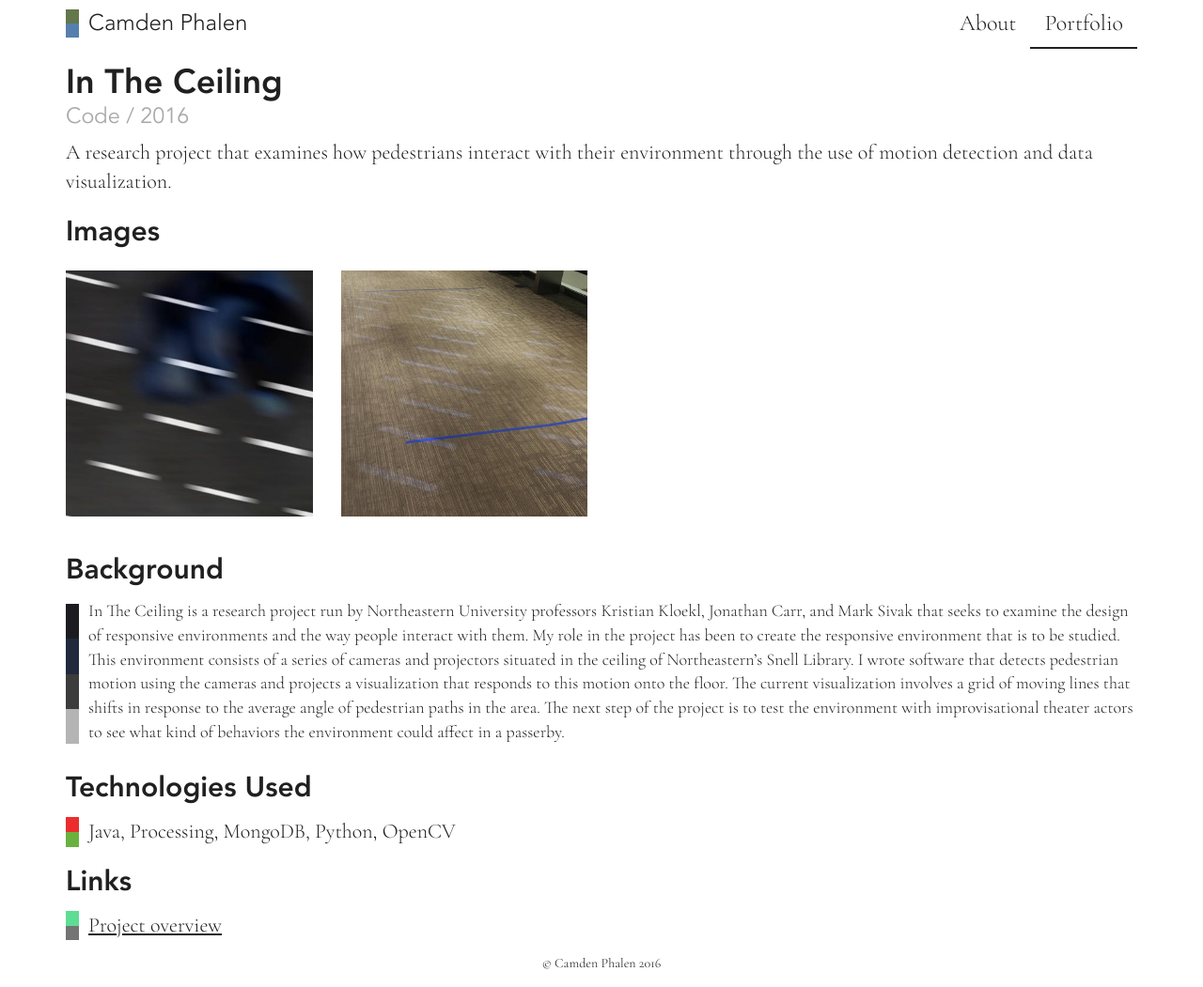
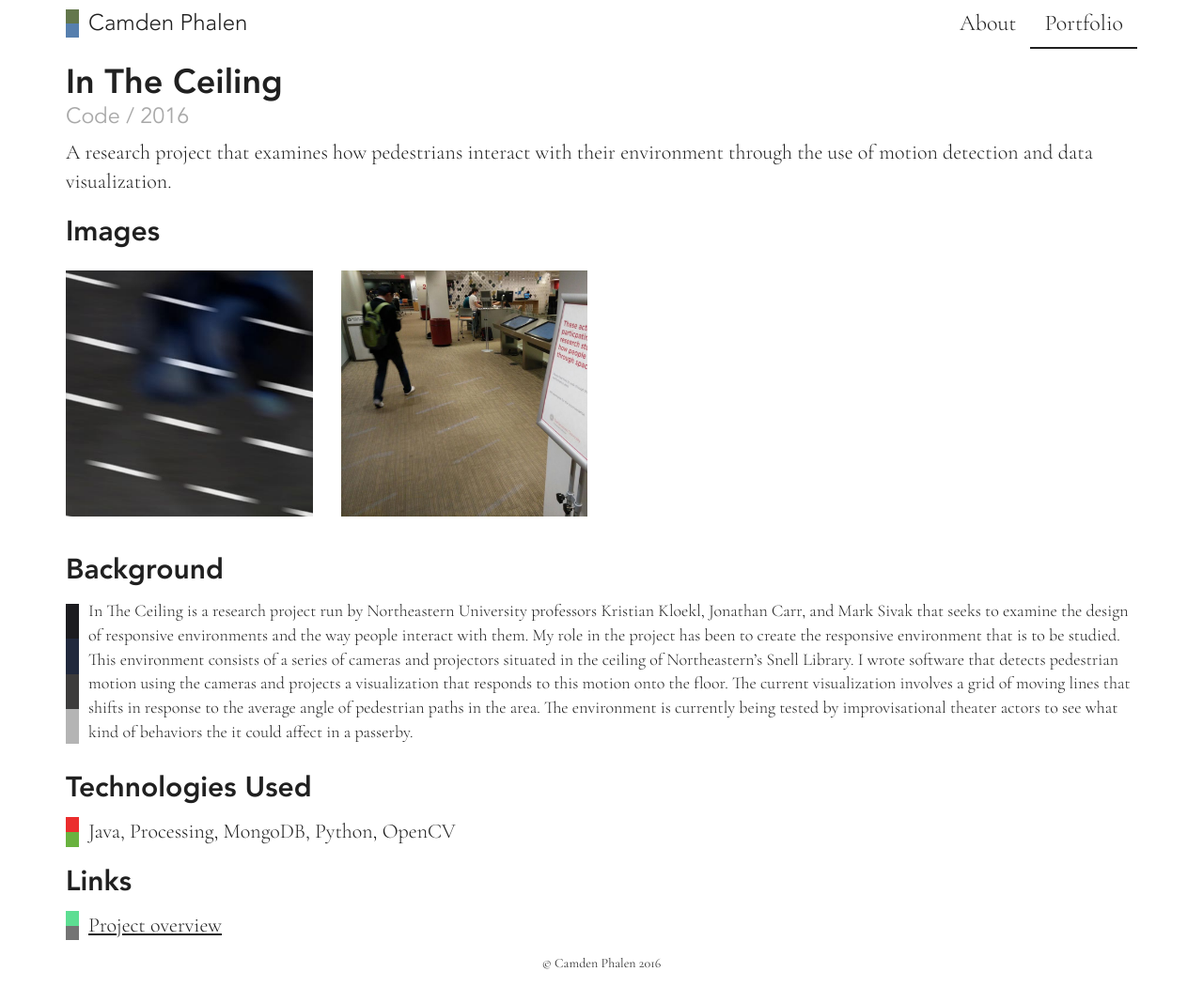
Before and after one commit to camden11/portfolio-old, a Jekyll site: the page built from _projects/in_the_ceiling.md, in a window 1280 px wide. Shown: the whole page at 94% size. Built offline with Jekyll 4.4.1, drawn with Linux system fonts in a browser that asks for light colours.

Commit message:
update in_the_ceiling page

```diff
--- a/_projects/in_the_ceiling.md
+++ b/_projects/in_the_ceiling.md
@@ -26,13 +26,13 @@ images:
     offsetx: 100%
     classes: "cp-horizontal"
     modal_classes: "modal-md"
-  - url: /assets/images/projects/in_the_ceiling/testing.jpg
+  - url: /assets/images/projects/in_the_ceiling/testing_2.jpg
     id: testing
     title: Running in Northeastern's library
     offsety: 80%
     offsetx: 0
-    classes: "cp-vertical"
-    modal_classes: "modal-sm"
+    classes: "cp-horizontal"
+    modal_classes: "modal-md"
 
 links:
   - display: Project overview
@@ -41,4 +41,4 @@ links:
     color2: "#747474"
 
 ---
-In The Ceiling is a research project run by Northeastern University professors Kristian Kloekl, Jonathan Carr, and Mark Sivak that seeks to examine the design of responsive environments and the way people interact with them. My role in the project has been to create the responsive environment that is to be studied. This environment consists of a series of cameras and projectors situated in the ceiling of Northeastern’s Snell Library. I wrote software that detects pedestrian motion using the cameras and projects a visualization that responds to this motion onto the floor. The current visualization involves a grid of moving lines that shifts in response to the average angle of pedestrian paths in the area. The next step of the project is to test the environment with improvisational theater actors to see what kind of behaviors the environment could affect in a passerby.
+In The Ceiling is a research project run by Northeastern University professors Kristian Kloekl, Jonathan Carr, and Mark Sivak that seeks to examine the design of responsive environments and the way people interact with them. My role in the project has been to create the responsive environment that is to be studied. This environment consists of a series of cameras and projectors situated in the ceiling of Northeastern’s Snell Library. I wrote software that detects pedestrian motion using the cameras and projects a visualization that responds to this motion onto the floor. The current visualization involves a grid of moving lines that shifts in response to the average angle of pedestrian paths in the area. The environment is currently being tested by improvisational theater actors to see what kind of behaviors the it could affect in a passerby.
```
Also changed, not shown: assets/images/projects/in_the_ceiling/testing_2.jpg (added).
